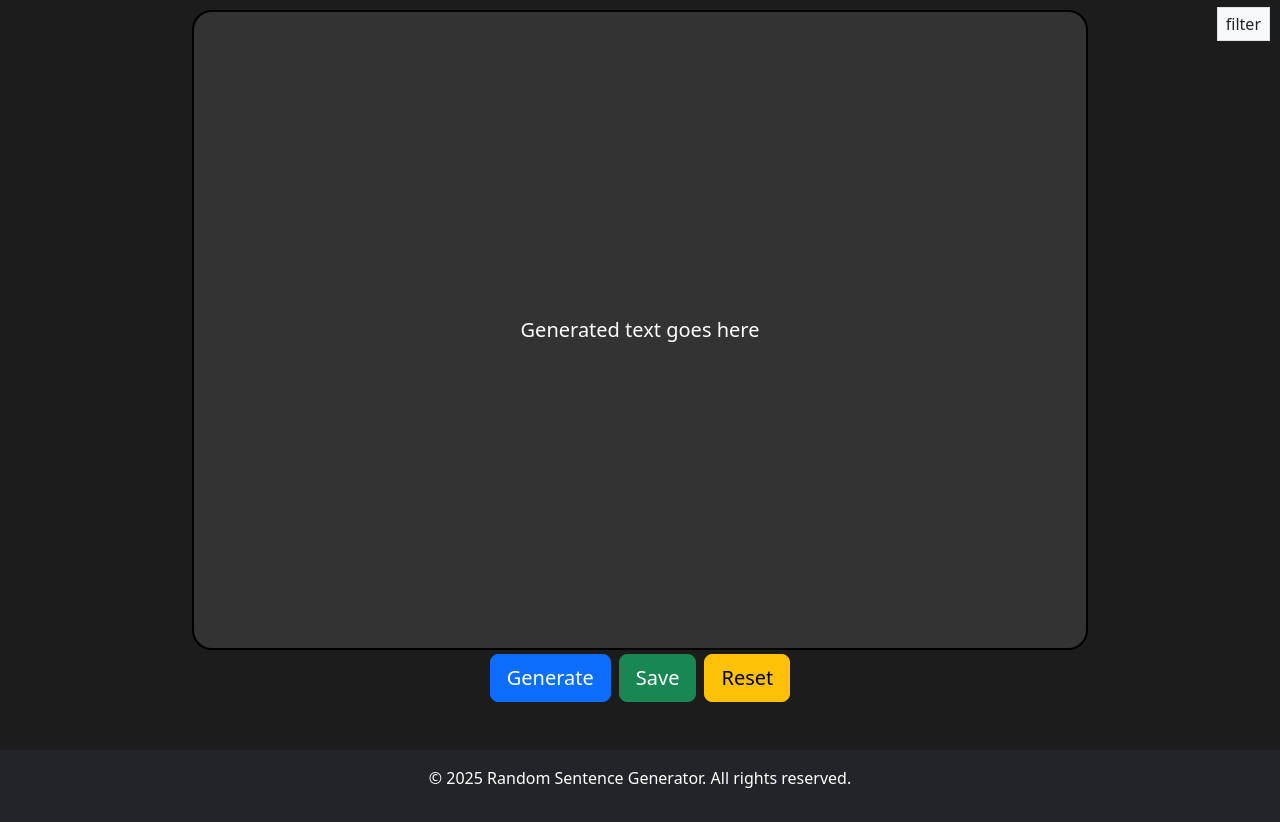
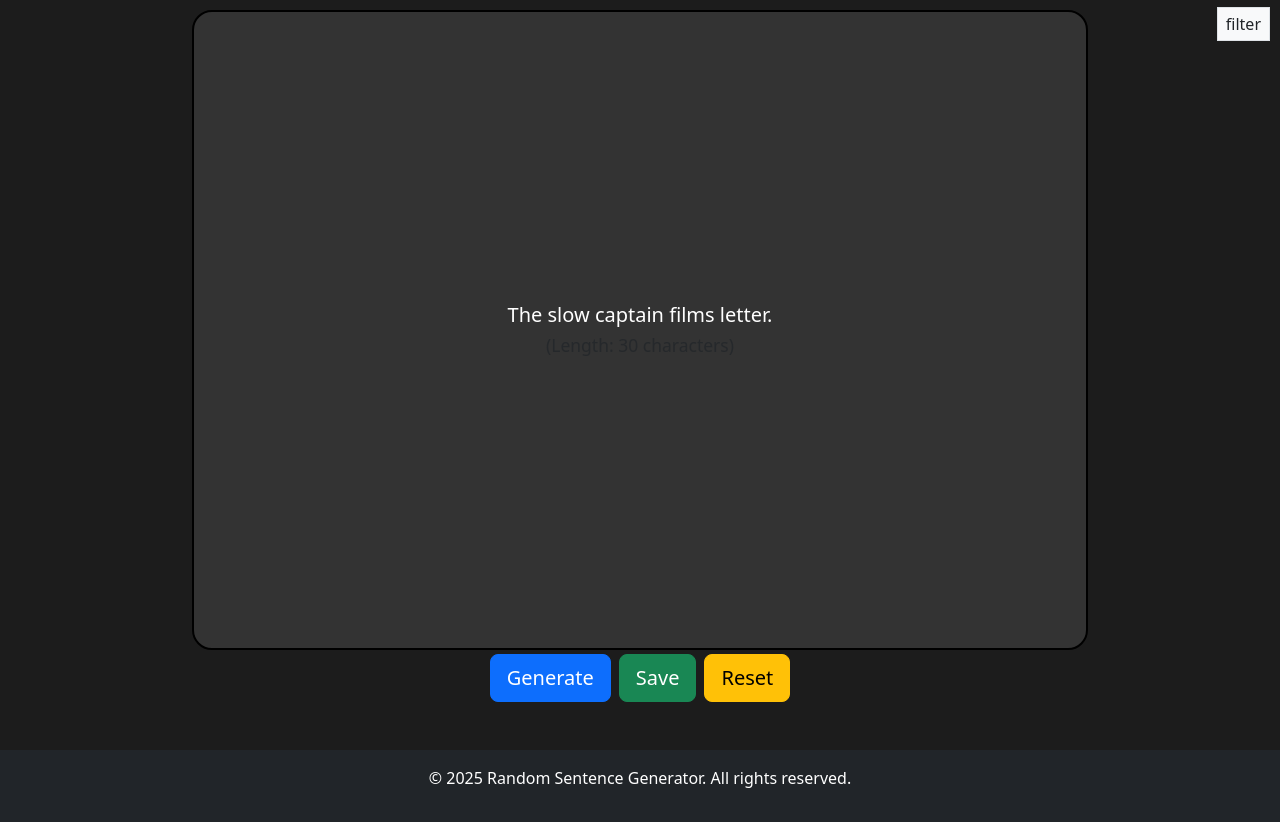
Before and after one commit to sauronthemailman/RandomSentenceGenerator, a plain HTML site: page index.html in a window 1280 px wide. Shown: the part 63-885 px from the top of the page. Drawn offline with nearby package versions, Linux system fonts and the light colour scheme.

Commit message:
fixed js link

```diff
--- a/index.html
+++ b/index.html
@@ -114,7 +114,7 @@
         integrity="sha384-YvpcrYf0tY3lHB60NNkmXc5s9fDVZLESaAA55NDzOxhy9GkcIdslK1eN7N6jIeHz"
         crossorigin="anonymous"
       ></script>
-      <script type="module" src="script/100temp.js"></script>
+      <script type="module" src="script/app.js"></script>
     </div>
   </body>
   <footer class="text-center mt-5 py-3 bg-dark text-white">
```
